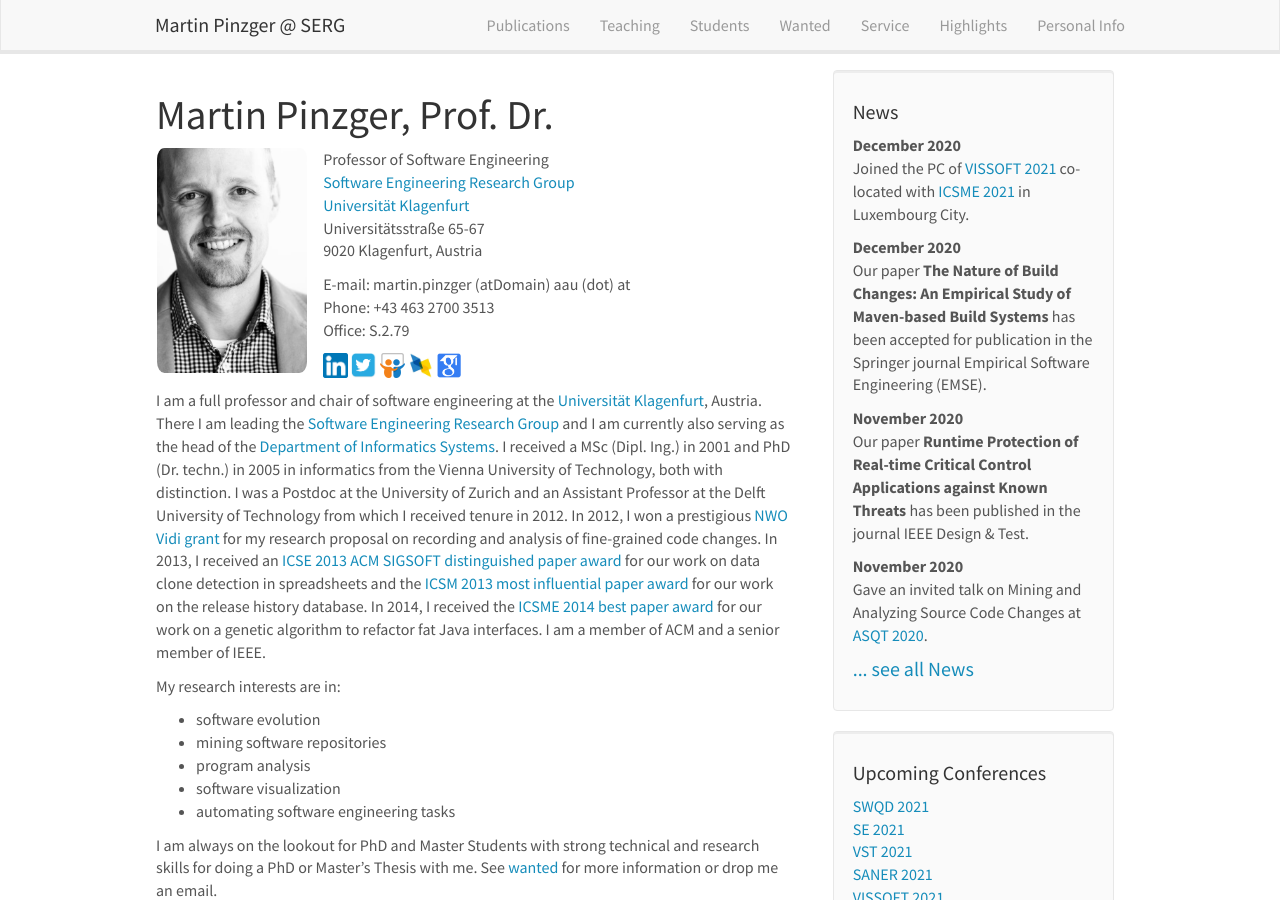
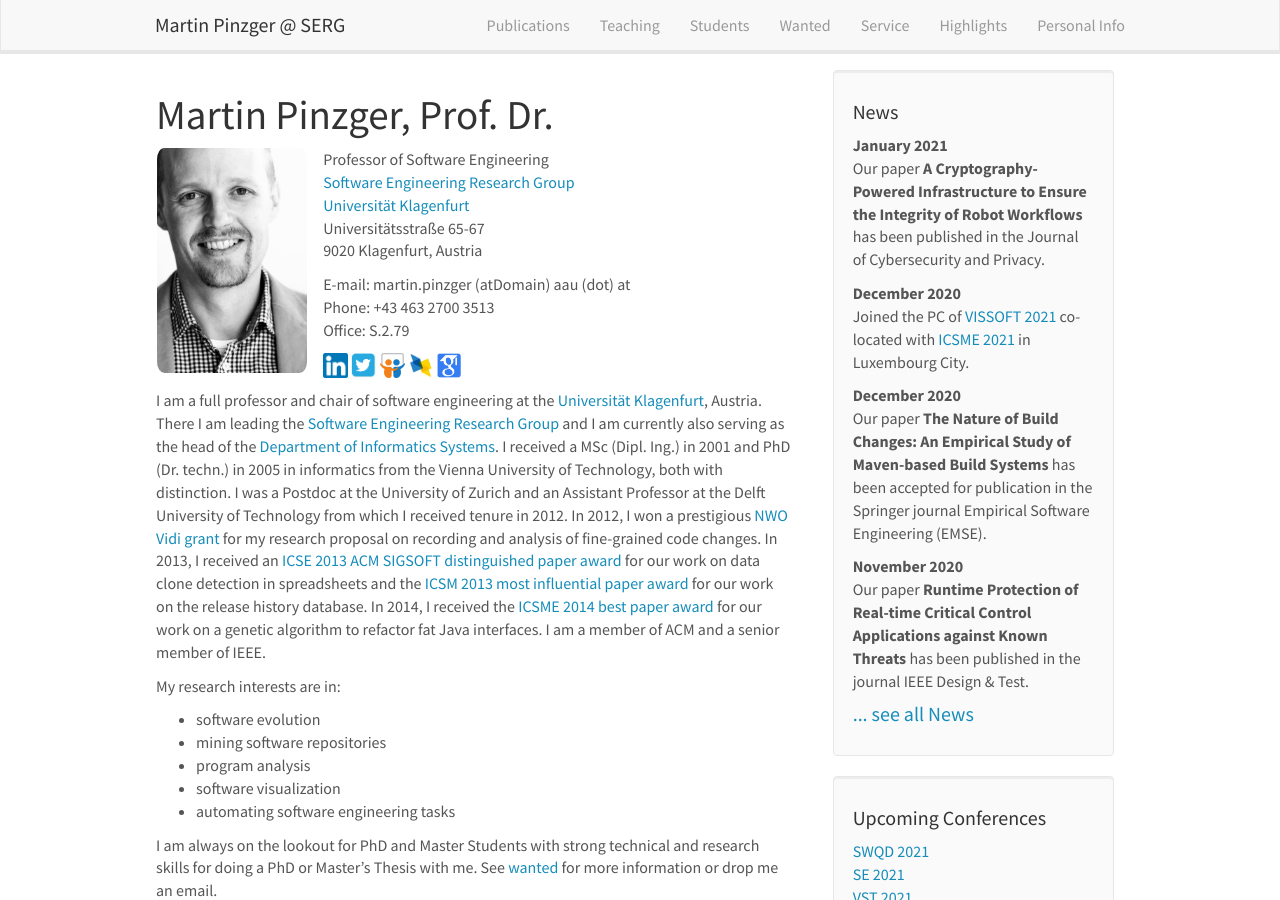
Before and after one commit to pinzger/pinzger.github.io, a Jekyll site: the page built from _pages/home.md, in a window 1280 px wide and 900 px high. Built offline with Jekyll 4.4.1, drawn with Linux system fonts in a browser that asks for light colours; nearby versions of some CDN libraries.

```diff
--- a/_data/news.yml
+++ b/_data/news.yml
@@ -1,3 +1,6 @@
+- date: <strong>January 2021</strong>
+  headline: "Our paper <strong>A Cryptography-Powered Infrastructure to Ensure the Integrity of Robot Workflows</strong> has been published in the Journal of Cybersecurity and Privacy."
+
 - date: <strong>December 2020</strong>
   headline: "Joined the PC of <a href=\"https://vissoft.info/2021/\">VISSOFT 2021</a> co-located with <a href=\"https://icsme2021.github.io/\">ICSME 2021</a> in Luxembourg City."
 
--- a/_data/publist.yml
+++ b/_data/publist.yml
@@ -1,3 +1,16 @@
+- title: "A Cryptography-Powered Infrastructure to Ensure the Integrity of Robot Workflows"
+  image:
+  authors: B. Breiling, B. Dieber, M. Pinzger, and S. Rass
+  proceedings: Journal of Cybersecurity and Privacy
+  pages: vol 1, no. 1, pp. 93-118
+  publisher: MDPI
+  year: 2021
+  description:
+  link:
+    url: ../papers/Breiling2021-cryptoinfra.pdf
+    display: pdf
+  highlight:
+
 - title: "The Nature of Build Changes: An Empirical Study of Maven-based Build Systems"
   image:
   authors: C. Macho, S. Beyer, S. McIntosh, and M. Pinzger
```
Also changed, not shown: 1 other file.
